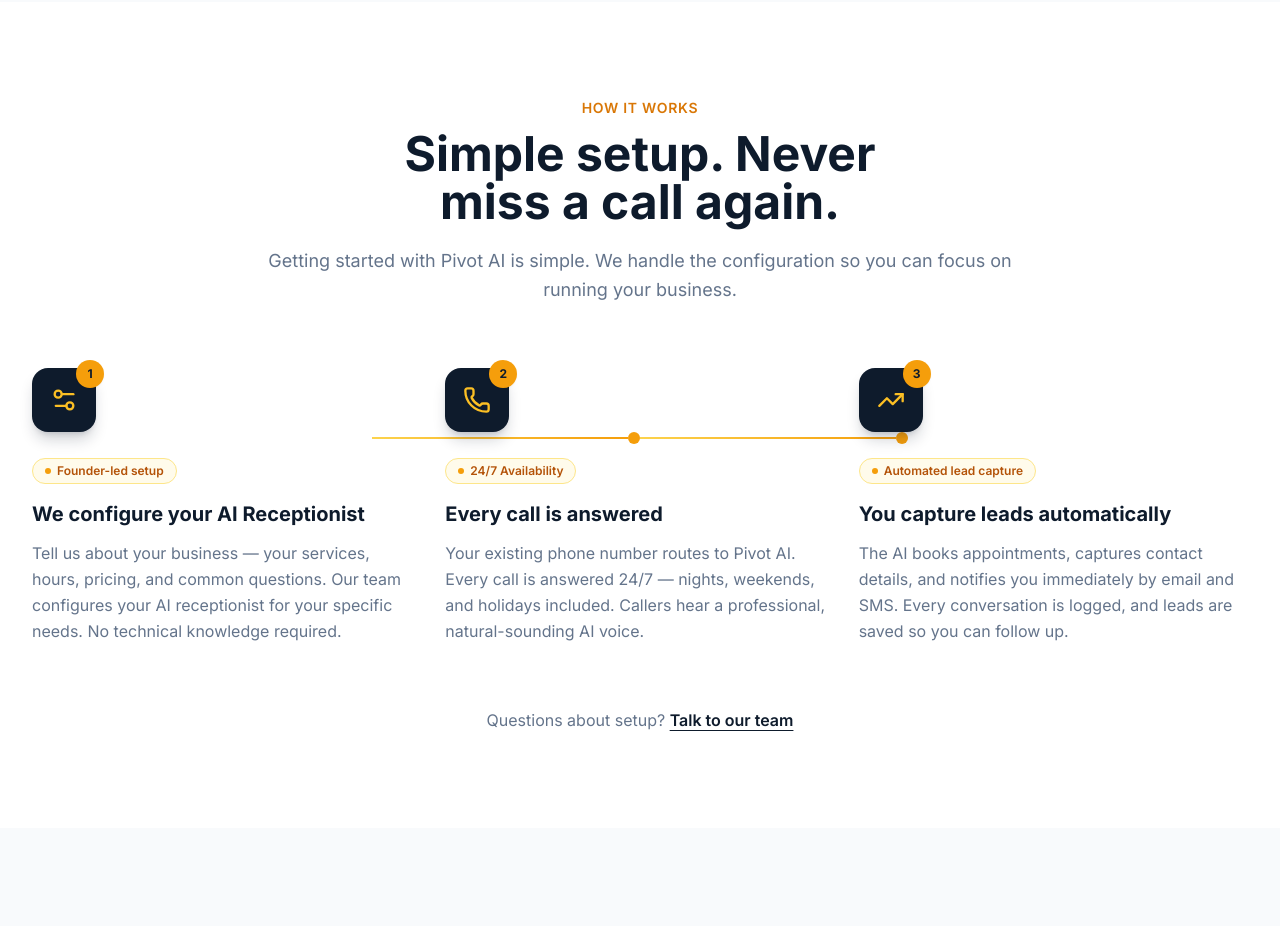
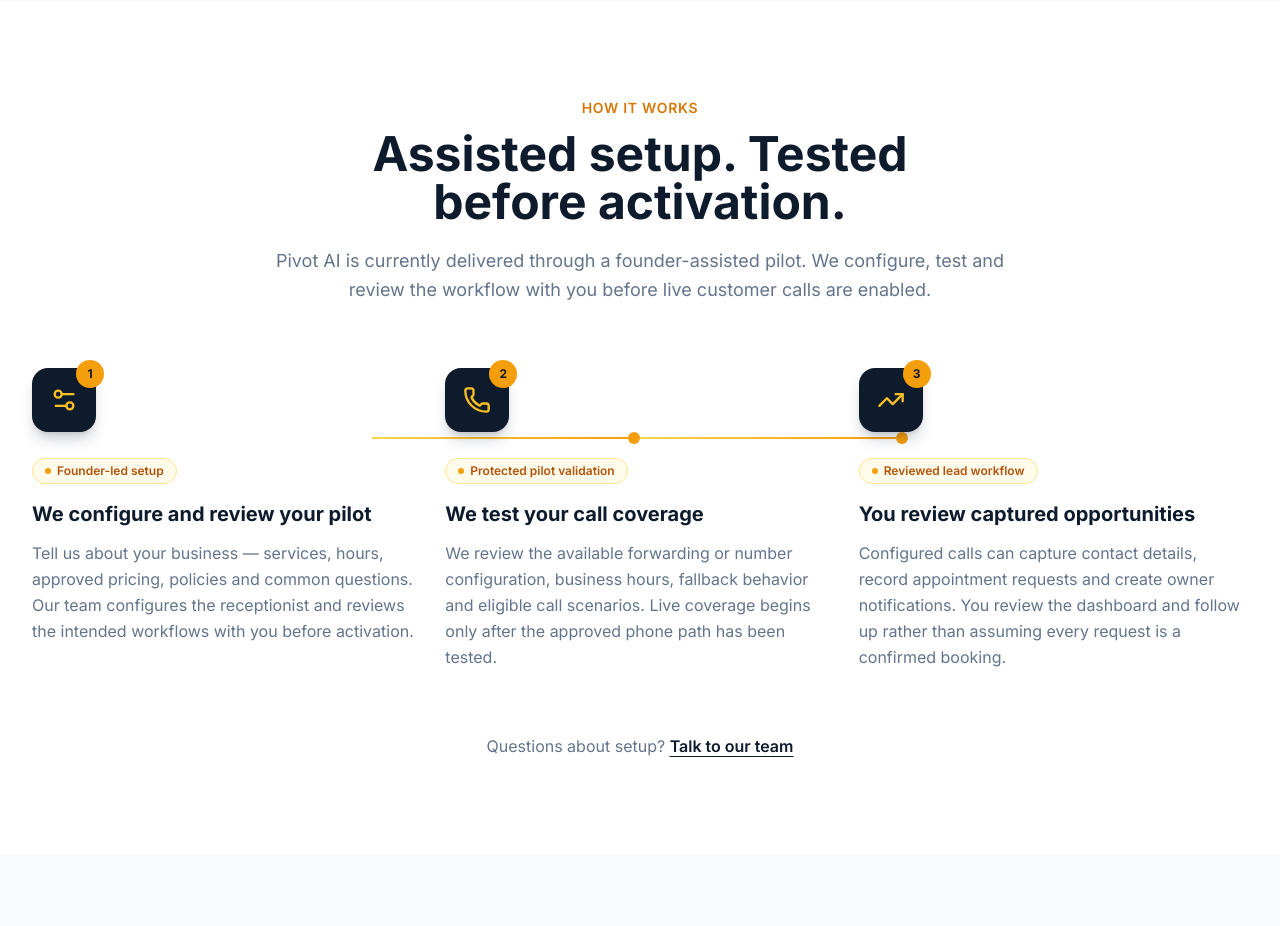
Before and after one commit to Gagan8atwal/pivot-ai-website, a Next.js app: page / in a window 1280 px wide. Shown: the part 2040-2966 px from the top of the page. Built offline with nearby package versions, Linux system fonts and the light colour scheme.

Commit message:
fix(marketing): describe reviewed pilot activation accurately

```diff
--- a/components/sections/how-it-works.tsx
+++ b/components/sections/how-it-works.tsx
@@ -4,26 +4,26 @@
   {
     number: '01',
     icon: Settings2,
-    title: 'We configure your AI Receptionist',
+    title: 'We configure and review your pilot',
     description:
-      'Tell us about your business — your services, hours, pricing, and common questions. Our team configures your AI receptionist for your specific needs. No technical knowledge required.',
+      'Tell us about your business — services, hours, approved pricing, policies and common questions. Our team configures the receptionist and reviews the intended workflows with you before activation.',
     highlight: 'Founder-led setup',
   },
   {
     number: '02',
     icon: Phone,
-    title: 'Every call is answered',
+    title: 'We test your call coverage',
     description:
-      'Your existing phone number routes to Pivot AI. Every call is answered 24/7 — nights, weekends, and holidays included. Callers hear a professional, natural-sounding AI voice.',
-    highlight: '24/7 Availability',
+      'We review the available forwarding or number configuration, business hours, fallback behavior and eligible call scenarios. Live coverage begins only after the approved phone path has been tested.',
+    highlight: 'Protected pilot validation',
   },
   {
     number: '03',
     icon: TrendingUp,
-    title: 'You capture leads automatically',
+    title: 'You review captured opportunities',
     description:
-      'The AI books appointments, captures contact details, and notifies you immediately by email and SMS. Every conversation is logged, and leads are saved so you can follow up.',
-    highlight: 'Automated lead capture',
+      'Configured calls can capture contact details, record appointment requests and create owner notifications. You review the dashboard and follow up rather than assuming every request is a confirmed booking.',
+    highlight: 'Reviewed lead workflow',
   },
 ]
 
@@ -37,11 +37,11 @@
             How It Works
           </p>
           <h2 className="text-4xl sm:text-5xl font-bold text-navy-900 mb-5 text-balance">
-            Simple setup. Never miss a call again.
+            Assisted setup. Tested before activation.
           </h2>
           <p className="text-lg text-slate-500 leading-relaxed">
-            Getting started with Pivot AI is simple. We handle the configuration
-            so you can focus on running your business.
+            Pivot AI is currently delivered through a founder-assisted pilot. We configure,
+            test and review the workflow with you before live customer calls are enabled.
           </p>
         </div>
 
```
